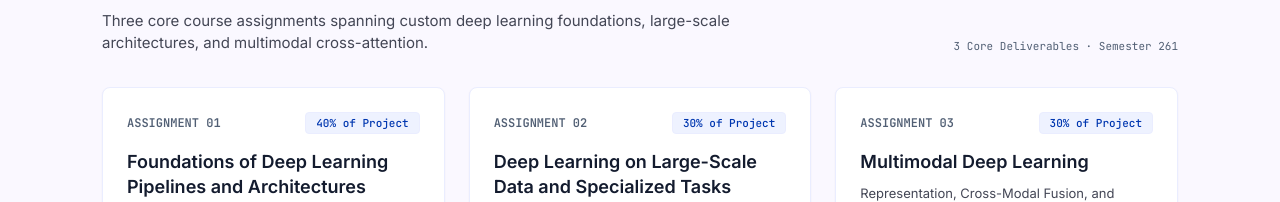
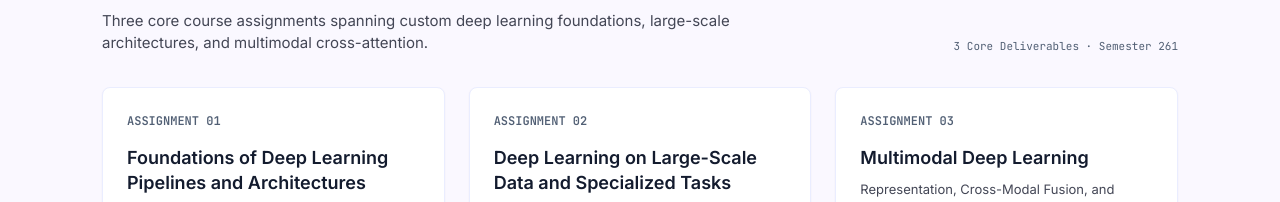
Before and after one commit to nguyendangcole/deeplearning-assignment, a React (Vite) app: page / in a window 1280 px wide. Shown: the part 894-1096 px from the top of the page. Built offline with nearby package versions, Linux system fonts and the light colour scheme.

Commit message:
style: remove project weight badges from cards and assignment views

```diff
--- a/src/components/AiUsageModal.tsx
+++ b/src/components/AiUsageModal.tsx
@@ -96,7 +96,7 @@ export default function AiUsageModal({ isOpen, onClose }: AiUsageModalProps) {
             onClick={onClose}
             className="px-5 py-2 bg-[#0037b0] text-white rounded text-[14px] font-semibold hover:bg-[#1d4ed8] transition-colors cursor-pointer"
           >
-            Return to Research Page
+            Return to Landing Page
           </button>
         </div>
       </div>
--- a/src/components/AssignmentsSection.tsx
+++ b/src/components/AssignmentsSection.tsx
@@ -36,16 +36,11 @@ export default function AssignmentsSection({ onNavigateView }: AssignmentsSectio
               className="bg-white p-6 rounded-lg border border-[#eaedff] shadow-xs flex flex-col justify-between hover:shadow-md transition-shadow group"
             >
               <div className="space-y-4">
-                {/* Header row: Number & Weight Badge (no in-progress status) */}
+                {/* Header row: Number only */}
                 <div className="flex items-center justify-between">
                   <span className="font-mono text-[12px] text-[#515f74] uppercase font-semibold">
                     {asg.number}
                   </span>
-                  {asg.weight && (
-                    <span className="px-2.5 py-0.5 font-mono text-[11px] rounded bg-[#eef2ff] text-[#0037b0] font-medium border border-[#eaedff]">
-                      {asg.weight}
-                    </span>
-                  )}
                 </div>
 
                 {/* Title & Short excerpt */}
--- a/src/data.ts
+++ b/src/data.ts
@@ -27,7 +27,6 @@ export const ASSIGNMENTS: Assignment[] = [
     modalKey: 'assignment-1',
     viewKey: 'assignment-1',
     number: 'ASSIGNMENT 01',
-    weight: '40% of Project',
     title: 'Foundations of Deep Learning Pipelines and Architectures',
     subtitle: 'From Linear Models to Modern Sequence Models: A Comparative Study for Image Classification.',
     tags: ['Linear Classifier', 'MLP', 'CNN', 'LSTM/GRU', 'Transformer'],
@@ -44,7 +43,6 @@ export const ASSIGNMENTS: Assignment[] = [
     modalKey: 'assignment-2',
     viewKey: 'assignment-2',
     number: 'ASSIGNMENT 02',
-    weight: '30% of Project',
     title: 'Deep Learning on Large-Scale Data and Specialized Tasks',
     subtitle: 'Deep Learning on Large-Scale Data for Specialized Computer Vision or Language Tasks.',
     tags: ['Pretrained Backbones', 'Fine-Tuning Protocol', 'Ablation Study'],
@@ -61,7 +59,6 @@ export const ASSIGNMENTS: Assignment[] = [
     modalKey: 'assignment-3',
     viewKey: 'assignment-3',
     number: 'ASSIGNMENT 03',
-    weight: '30% of Project',
     title: 'Multimodal Deep Learning',
     subtitle: 'Representation, Cross-Modal Fusion, and Alignment Evaluation across Heterogeneous Modalities.',
     tags: ['Unimodal Baselines', 'Cross-Modal Fusion', 'Alignment Evaluation'],
--- a/src/views/assignments/Assignment1View.tsx
+++ b/src/views/assignments/Assignment1View.tsx
@@ -42,9 +42,6 @@ export default function Assignment1View({ onNavigate, onOpenModal }: AssignmentV
           <div className="flex flex-wrap items-center gap-2">
             <span className="px-2.5 py-1 bg-[#d5e3fc] text-[#001d31] font-mono text-[11px] font-semibold uppercase rounded">
               CO3133 Course Project · Assignment 01
-            </span>
-            <span className="px-2.5 py-1 bg-[#f2f3ff] text-[#515f74] font-mono text-[11px] font-medium rounded border border-[#eaedff]">
-              Weight: 40% of Total Course Project
             </span>
             <span className="px-2.5 py-1 bg-[#e2e7ff] text-[#0037b0] font-mono text-[11px] font-medium rounded">
               Topic: Foundations of DL Pipelines &amp; Architectures
--- a/src/views/assignments/Assignment2View.tsx
+++ b/src/views/assignments/Assignment2View.tsx
@@ -47,9 +47,6 @@ export default function Assignment2View({ onNavigate, onOpenModal }: AssignmentV
           <div className="flex flex-wrap items-center gap-2">
             <span className="px-2.5 py-1 bg-[#d5e3fc] text-[#001d31] font-mono text-[11px] font-semibold uppercase rounded">
               CO3133 Course Project · Assignment 02
-            </span>
-            <span className="px-2.5 py-1 bg-[#f2f3ff] text-[#515f74] font-mono text-[11px] font-medium rounded border border-[#eaedff]">
-              Weight: 30% of Total Course Project
             </span>
             <span className="px-2.5 py-1 bg-[#e2e7ff] text-[#0037b0] font-mono text-[11px] font-medium rounded">
               Topic: Large-Scale Data &amp; Specialized Tasks
--- a/src/views/assignments/Assignment3View.tsx
+++ b/src/views/assignments/Assignment3View.tsx
@@ -41,9 +41,6 @@ export default function Assignment3View({ onNavigate, onOpenModal }: AssignmentV
           <div className="flex flex-wrap items-center gap-2">
             <span className="px-2.5 py-1 bg-[#d5e3fc] text-[#001d31] font-mono text-[11px] font-semibold uppercase rounded">
               CO3133 Course Project · Assignment 03
-            </span>
-            <span className="px-2.5 py-1 bg-[#f2f3ff] text-[#515f74] font-mono text-[11px] font-medium rounded border border-[#eaedff]">
-              Weight: 30% of Total Course Project
             </span>
             <span className="px-2.5 py-1 bg-[#e2e7ff] text-[#0037b0] font-mono text-[11px] font-medium rounded">
               Topic: Multimodal Deep Learning
```
